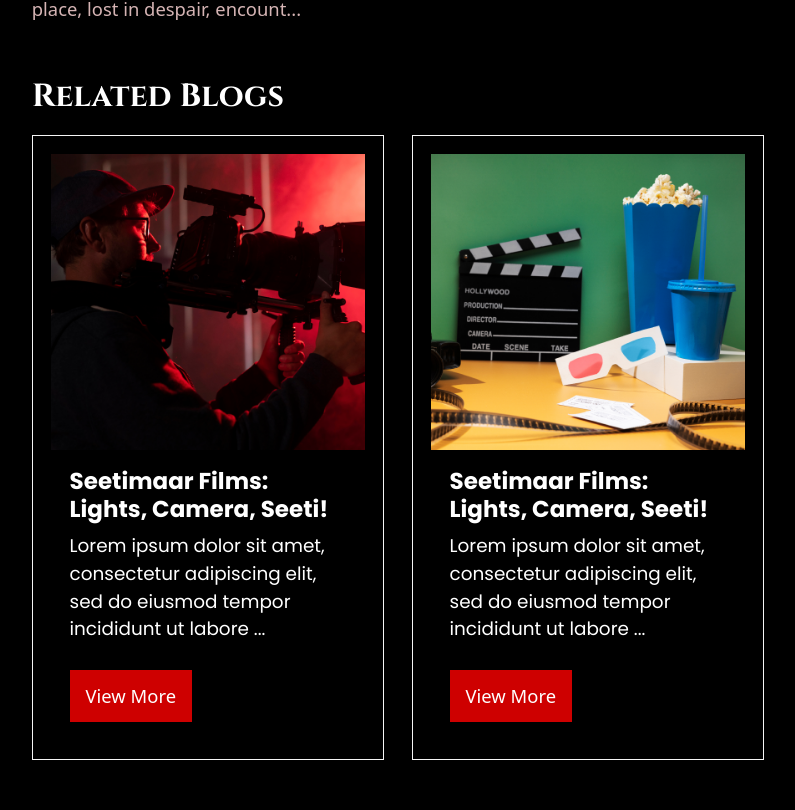
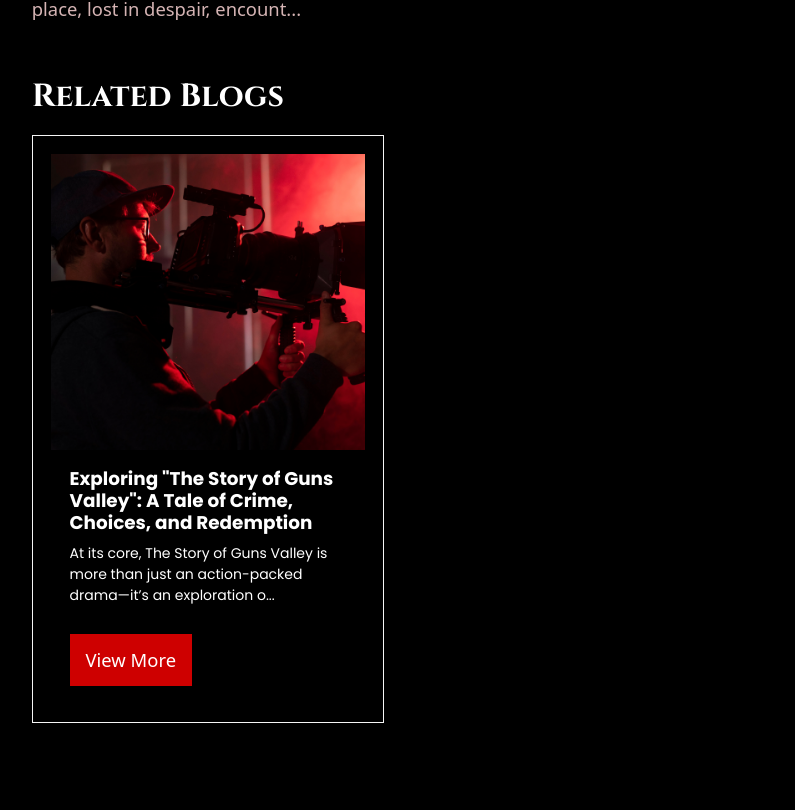
Before and after one commit to sumant1512/seetimaar-films, an Angular app: page /projects in a window 1280 px wide. Shown: the part 1790-2600 px from the top of the page, without its empty margins (52-847 px from the left). Built offline with nearby package versions, Linux system fonts and the light colour scheme; a web font is replaced by a local one.

Commit message:
blogs integration done

```diff
--- a/src/app/+projects/blog-section/blog-section.component.html
+++ b/src/app/+projects/blog-section/blog-section.component.html
@@ -9,7 +9,7 @@
         <div class="card p-3 blog-card rounded-0">
           <img [src]="blog.img" class="card-img-top rounded-0" alt="..." />
           <div class="card-body">
-            <h5 class="blog-title">Seetimaar Films: Lights, Camera, Seeti!</h5>
+            <h6 class="blog-title">{{ blog.name }}</h6>
             <div class="blog-dscription mb-4">
               <div *ngIf="blog.description.length > 100; else fullText">
                 {{ blog.description.substring(0, 100) }}...
--- a/src/app/+projects/blog-section/blog-section.component.scss
+++ b/src/app/+projects/blog-section/blog-section.component.scss
@@ -11,6 +11,7 @@
 }
 
 .blog-dscription {
+  font-size: 14px;
   font-weight: 400;
   font-family: "Poppins";
 }
--- a/src/app/+projects/projects.component.ts
+++ b/src/app/+projects/projects.component.ts
@@ -27,7 +27,7 @@
 
   selectProject(project: any): void {
     this.selectedProject = project;
-    console.log(this.selectedProject);
+    window.scrollTo(0, 0);
   }
 
   getFilteredProjects(): any[] {
--- a/src/app/+projects/projects.const.ts
+++ b/src/app/+projects/projects.const.ts
@@ -18,17 +18,10 @@
     relatedBlogs: [
       {
         id: 1,
-        name: 'Seetimaar Films: Lights, Camera, Seeti!',
+        name: 'Exploring "The Story of Guns Valley": A Tale of Crime, Choices, and Redemption',
         description:
-          'Lorem ipsum dolor sit amet, consectetur adipiscing elit, sed do eiusmod tempor incididunt ut labore et dolore magna aliqua.',
+          'At its core, The Story of Guns Valley is more than just an action-packed drama—it’s an exploration of human behavior, societal influences, and the psychological intricacies that push individuals towards crime. Set in the fictional Guns Valley, this web series dives into the minds of those who choose the path of violence, seeking to uncover the triggers that lead them to pick up arms. By intertwining thrilling storytelling with thought-provoking commentary, it aims to create an immersive cinematic experience that not only entertains but educates and challenges societal norms.',
         img: 'b1.png',
-      },
-      {
-        id: 2,
-        name: 'Seetimaar Films: Lights, Camera, Seeti!',
-        description:
-          'Lorem ipsum dolor sit amet, consectetur adipiscing elit, sed do eiusmod tempor incididunt ut labore et dolore magna aliqua.',
-        img: 'b2.png',
       },
     ],
   },
@@ -41,5 +34,19 @@
       'After a devastating love marriage collapse, a young woman from Urban place, lost in despair, encounters a mysterious saint who offers her hope: to mend her broken life, she must journey to the highest snowy peak of the Himalayas and capture a ghost. What starts as a desperate quest for reconciliation transforms into a profound spiritual journey, teaching her the true meaning of love, healing, and self-discovery.',
     trailor: 'veena.mp4',
     gif: 'veena.mp4',
+    director: {
+      name: 'Chitransh Bhaskar',
+      img: 'chitransh.png',
+      knownFor: 'The Story of Guns Valley (2023)',
+    },
+    relatedBlogs: [
+      {
+        id: 2,
+        name: "Veena's Journey: A Tale of Love, Loss, and Redemption",
+        description:
+          "Veena's Journey is a poignant exploration of heartbreak and healing, wrapped in the mysticism of the Himalayas. Following the collapse of her love marriage, Veena, an urban woman drowning in despair, finds herself on an extraordinary path to redemption. Guided by a mysterious saint, she is tasked with an impossible mission: to scale the snow-clad peaks of the Himalayas and capture a ghost.",
+        img: 'b2.png',
+      },
+    ],
   },
 ];
--- a/src/app/+shared/video/video.component.html
+++ b/src/app/+shared/video/video.component.html
@@ -2,7 +2,3 @@
   <source [src]="videoSrc" type="video/mp4" />
   Your browser does not support the video tag.
 </video>
-<!-- <video width="1000px" height="530px" controls>
-  <source src="veena.mp4" type="video/mp4" />
-  Your browser does not support the video tag.
-</video> -->
--- a/src/app/+shared/video/video.component.ts
+++ b/src/app/+shared/video/video.component.ts
@@ -1,10 +1,13 @@
 import { CommonModule } from '@angular/common';
 import {
-  AfterViewInit,
   Component,
   ElementRef,
   Input,
   ViewChild,
+  AfterViewInit,
+  OnDestroy,
+  OnChanges,
+  SimpleChanges,
 } from '@angular/core';
 
 @Component({
@@ -14,30 +17,51 @@
   templateUrl: './video.component.html',
   styleUrl: './video.component.scss',
 })
-export class VideoComponent implements AfterViewInit {
+export class VideoComponent implements AfterViewInit, OnDestroy, OnChanges {
   @Input() videoSrc!: string;
   @Input() width: string = '600px';
   @Input() height: string = '510px';
   @ViewChild('videoPlayer') videoPlayer!: ElementRef;
 
   ngAfterViewInit() {
-    this.autoPlayVideo();
+    this.loadAndPlayVideo();
   }
 
-  autoPlayVideo() {
+  ngOnChanges(changes: SimpleChanges) {
+    if (changes['videoSrc'] && !changes['videoSrc'].firstChange) {
+      this.loadAndPlayVideo();
+    }
+  }
+
+  loadAndPlayVideo() {
     const videoElement = this.videoPlayer.nativeElement;
 
+    if (this.videoSrc) {
+      videoElement.src = this.videoSrc;
+      videoElement.load();
       videoElement.muted = true;
       videoElement.autoplay = true;
-    // videoElement.loop = true;
-
       videoElement
         .play()
         .then(() => {
-        console.log(`${this.videoSrc} video is playing successfully.`);
+          console.log('Video is playing successfully.');
         })
         .catch((error: any) => {
           console.error('Error attempting to play the video:', error);
         });
+    } else {
+      console.warn('No video source provided.');
     }
   }
+
+  ngOnDestroy() {
+    const videoElement = this.videoPlayer.nativeElement;
+    if (videoElement) {
+      videoElement.pause(); // Stop video playback
+      videoElement.currentTime = 0; // Reset video to the beginning
+      videoElement.src = ''; // Unset the video source
+      videoElement.load(); // Reset the video element
+      console.log('Video element has been stopped and cleaned.');
+    }
+  }
+}
```
Lines whose indentation alone changed are shown as unchanged.
